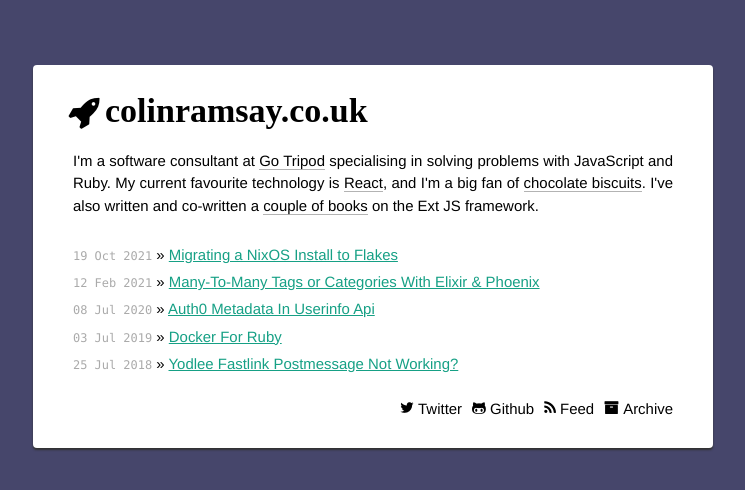
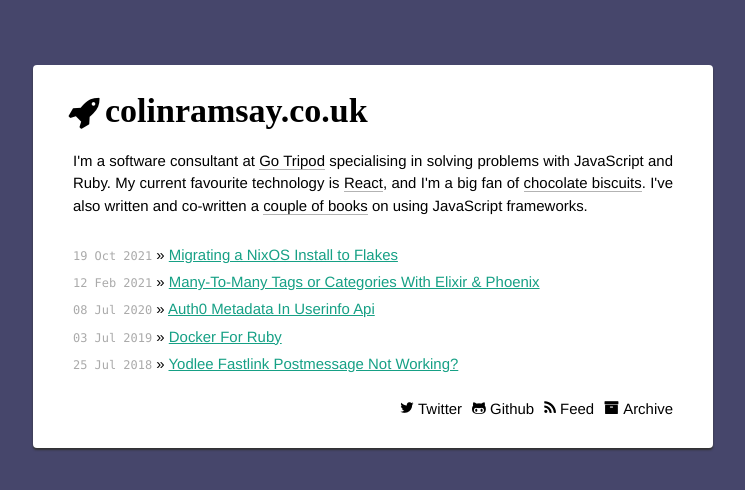
Before and after one commit to hunvreus/colinramsay.github.io, a Jekyll site: the page built from index.html, in a window 1280 px wide. Shown: the top 490 px of the page, without its empty margins (267-1012 px from the left). Built offline with Jekyll 4.4.1, drawn with Linux system fonts in a browser that asks for light colours; some web fonts are replaced.

Commit message:
Update index.html

```diff
--- a/index.html
+++ b/index.html
@@ -3,7 +3,7 @@
 title: home
 ---
 
-<p class="intro">I'm a software consultant at <a href="http://www.gotripod.com">Go Tripod</a> specialising in solving problems with JavaScript and Ruby. My current favourite technology is <a href="http://facebook.github.io/react/">React</a>, and I'm a big fan of <a href="https://www.google.co.uk/search?q=chocolate+biscuits&tbm=isch">chocolate biscuits</a>. I've also written and co-written a <a href="https://www.packtpub.com/books/info/authors/colin-ramsay/">couple of books</a> on the Ext JS framework.</p>
+<p class="intro">I'm a software consultant at <a href="http://www.gotripod.com">Go Tripod</a> specialising in solving problems with JavaScript and Ruby. My current favourite technology is <a href="http://facebook.github.io/react/">React</a>, and I'm a big fan of <a href="https://www.google.co.uk/search?q=chocolate+biscuits&tbm=isch">chocolate biscuits</a>. I've also written and co-written a <a href="https://www.packtpub.com/books/info/authors/colin-ramsay/">couple of books</a> on using JavaScript frameworks.</p>
 
 <ul class="posts">
 	{% for post in site.posts limit: 5 %}
```
